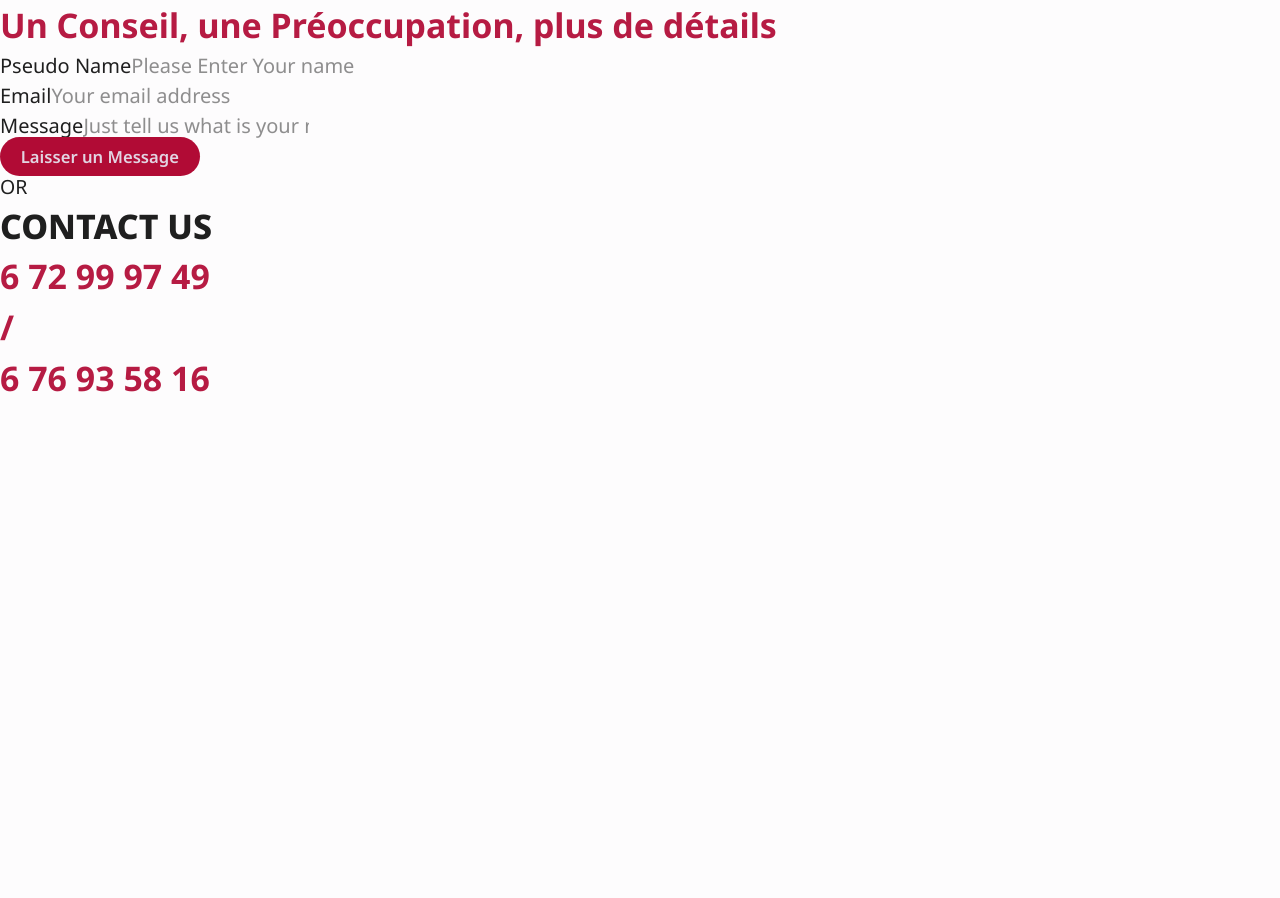
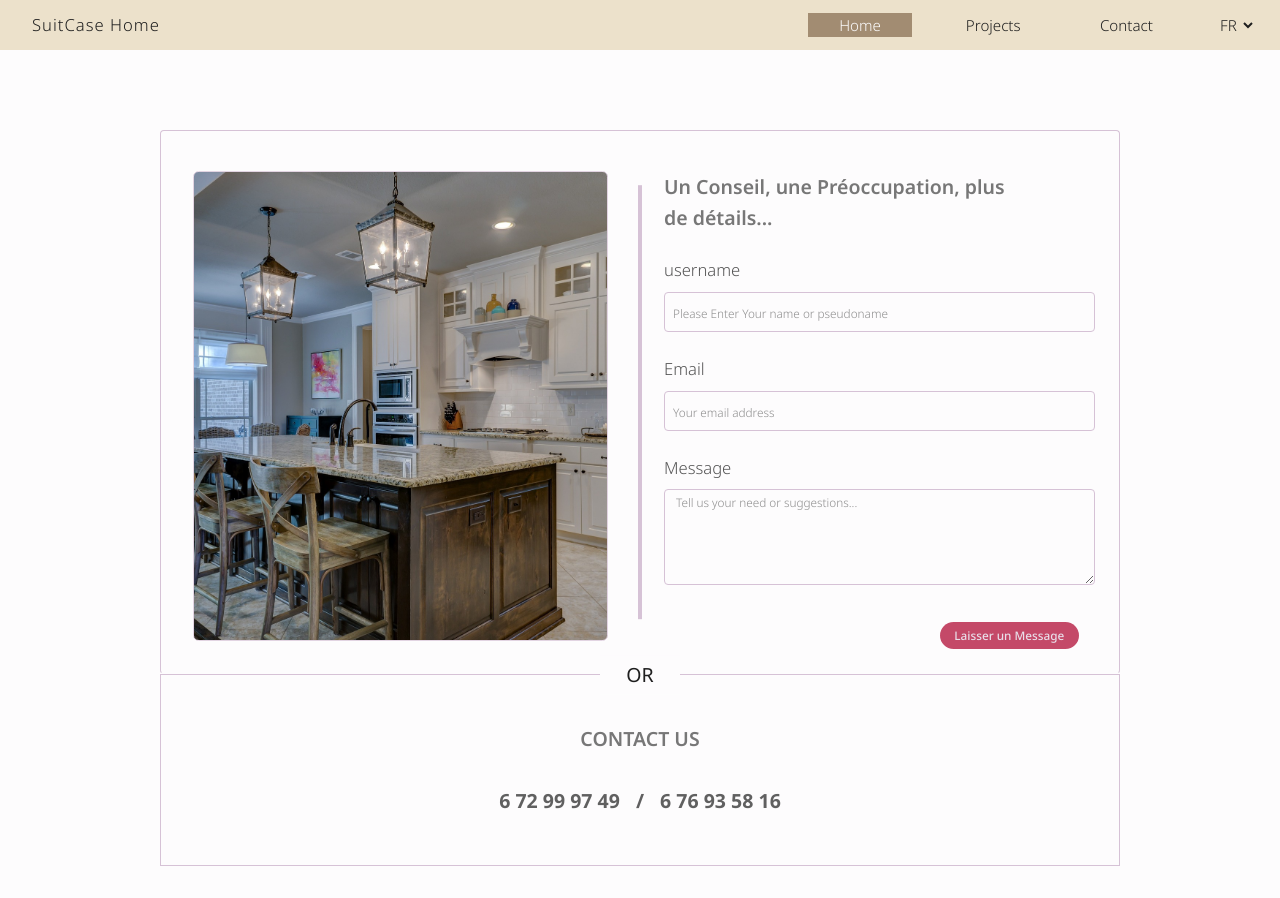
Before and after one commit to BeinRain06/suitcase-home, a Vue app in the folder client/: page /contact in a window 1280 px wide. Before the commit the page ends 800 px from the top, so only its background shows below. Built offline with nearby package versions, Linux system fonts and the light colour scheme.

Commit message:
style contact page -desktop--version_1

```diff
--- a/client/src/App.vue
+++ b/client/src/App.vue
@@ -127,7 +127,7 @@ export default {
     <!-- i have set navbar invisible -- temporary -->
     <nav
       id="navbar"
-      class="navbar hidden flex flex-row justify-between items-center pl-[2rem] pr-[1rem] bg-[var(--background-secondary)]"
+      class="navbar flex flex-row justify-between items-center pl-[2rem] pr-[1rem] bg-[var(--background-secondary)]"
     >
       <div class="logo__nav-container">
         <div class="logo__nav-icon"></div>
--- a/client/src/components/ProjectCallPage.vue
+++ b/client/src/components/ProjectCallPage.vue
@@ -77,6 +77,8 @@ const houseType = reactive({
 const initInfos = reactive({ 0: {}, 1: {}, 2: {}, 3: {} });
 
 onMounted(async () => {
+  console.log("route query projectId :", route.query.projectId);
+
   const projectId = route.query.projectId || "dexter_flip";
 
   const typeQuotation = ["foundation", "plumbing", "electricity", "roofing"];
--- a/client/src/pagetoview/Contact.vue
+++ b/client/src/pagetoview/Contact.vue
@@ -18,21 +18,25 @@ onUpdated(() => {
 </script>
 <template>
   <section id="contact" class="contact">
-    <div class="contact__container">
-      <div class="contact__layout-form">
-        <div class="contact__image-wrap">
+    <div class="contact__container w-full pt-20 pb-8">
+      <div
+        class="contact__layout-form relative mx-auto flex flex-row justify-center"
+      >
+        <div class="contact__image-wrap w-1/2 h-full p-8">
           <div class="contact__image"></div>
         </div>
-        <div class="contact__form-group">
+        <div class="contact__form-group w-1/2 flex flex-col py-8 px-6">
           <div class="contact__form-title">
-            <h3 v-if="!indexLang.val">
-              Un Conseil, une Préoccupation, plus de détails
-            </h3>
-            <h3 v-else>Any Guidance, preoccupation, more details</h3>
+            <p v-if="!indexLang.val" class="w-[80%] font-semibold opacity-60">
+              Un Conseil, une Préoccupation, plus de détails...
+            </p>
+            <p v-else class="w-[80%] font-semibold opacity-60">
+              Any Guidance, preoccupation, more details...
+            </p>
           </div>
-          <div class="contact__form">
-            <div class="contact__form-item">
-              <label for="pseudoname">Pseudo Name</label>
+          <div class="contact__form pt-6">
+            <div class="contact__form-item w-full flex flex-col gap-2">
+              <label for="pseudoname">username</label>
               <input
                 id="pseudoname"
                 name="pseudoname"
@@ -41,7 +45,7 @@ onUpdated(() => {
               />
               <div class="display__input-error"></div>
             </div>
-            <div class="contact__form-item">
+            <div class="contact__form-item w-full mt-4 flex flex-col gap-2">
               <label for="useremail.l">Email</label>
               <input
                 id="useremail"
@@ -51,17 +55,20 @@ onUpdated(() => {
               />
               <div class="display__input-error"></div>
             </div>
-            <div class="contact__form-item">
+            <div class="contact__form-item w-full mt-4 flex flex-col gap-2">
               <label for="message">Message</label>
-              <input
+              <textarea
                 id="message"
                 name="message"
-                class="input__form"
-                placeholder="Just tell us what is your need..."
-              />
+                class="textarea__form"
+                placeholder=" Tell us your need or suggestions..."
+              ></textarea>
               <div class="display__input-error"></div>
             </div>
-            <div class="contact__form-validation">
+            <div
+              class="contact__validation-wrap w-full h-20 px-4 flex flex-row justify-end items-center"
+            >
+              <div class="contact__form-validation relative w-max h-max">
                 <a
                   v-if="!indexLang.val"
                   href="
@@ -80,24 +87,101 @@ onUpdated(() => {
             </div>
           </div>
         </div>
-      <div class="contact__layout-phones">
-        <div class="box__transition">
+        <div class="contact__vertical-straightbar"></div>
+      </div>
+      <div class="contact__layout-phones relative mx-auto">
+        <div class="contact__phones w-full flex flex-col items-center">
+          <div class="contact__box-transition">
             <p>OR</p>
           </div>
-        <div class="contact__phones-title">
-          <h2>CONTACT US</h2>
+          <div class="contact__phones-title pt-12">
+            <p class="font-semibold opacity-60">CONTACT US</p>
           </div>
-        <div class="contact__phones">
+          <div
+            class="contact__phones w-8/12 pt-8 mx-auto flex flex-row justify-center"
+          >
             <div class="phone__icon">
               <div class="icon__phone"></div>
               <div class="icon__whatsapp"></div>
             </div>
-          <h3 class="phone_number">6 72 99 97 49</h3>
-          <h3 class="phone__space">/</h3>
-          <h3 class="phone_number">6 76 93 58 16</h3>
+            <h4 class="phone__number">6 72 99 97 49</h4>
+            <h4 class="phone__space ml-4">/</h4>
+            <h4 class="phone__number ml-4">6 76 93 58 16</h4>
+          </div>
         </div>
       </div>
     </div>
   </section>
 </template>
-<style scoped></style>
+<style scoped>
+/* utilities */
+
+a.cta__button-primary {
+  font-size: var(--mini-size);
+  font-weight: 500;
+  line-height: 1.4;
+  opacity: 0.74;
+}
+
+h4.phone__number,
+h4.phone__space {
+  font-size: var(--regular-size);
+  color: var(--text-paragraph);
+  /* color: var(--title-color); */
+  opacity: 0.7;
+}
+
+/* contact layout form */
+
+.contact__layout-form {
+  width: min(90%, 60rem);
+  padding-top: 0.5rem;
+  height: 34rem;
+  border-radius: 0.25rem;
+  border: 1px solid var(--accent-color-2);
+  border-bottom: 1px solid transparent;
+}
+
+.contact__image {
+  width: 100%;
+  height: 100%;
+  background: url("../assets/images/Solomon-Rodgers_Pixabay.jpg") no-repeat
+    center;
+  background-size: cover;
+  border-radius: 0.35rem;
+  border: 1px solid var(--accent-color-1);
+}
+
+.contact__vertical-straightbar {
+  position: absolute;
+  top: 50%;
+  left: 50%;
+  transform: translate(-50%, -50%);
+  width: 2px;
+  height: 80%;
+  border: 2px solid var(--accent-color-2);
+}
+
+/* contact phone title */
+
+.contact__layout-phones {
+  width: min(90%, 60rem);
+  height: 12rem;
+  border: 1px solid var(--accent-color-2);
+}
+
+.contact__phones-title h4 {
+  letter-spacing: 2px;
+}
+
+.contact__box-transition {
+  position: absolute;
+  top: 0;
+  left: 50%;
+  transform: translate(-50%, -50%);
+  width: 5rem;
+  padding: 0.25rem 0;
+  text-align: center;
+  background-color: var(--background-primary);
+}
+</style>
--- a/client/src/pagetoview/LandingPage.vue
+++ b/client/src/pagetoview/LandingPage.vue
@@ -11,6 +11,8 @@ import {
 } from "../api-data/general-data-center-project.js";
 
 const props = defineProps({ userLanguage: String });
+
+const router = useRouter();
 
 /* const mission = reactive({
   0: {
@@ -27,14 +29,36 @@ const props = defineProps({ userLanguage: String });
 
 /* const indexLang = ref(0); */
 
-const indexLang = reactive({ val: 0 });
+/* const indexLang = reactive({ val: 0 }); */
 
-onUpdated(() => {
-  /*  console.log("userLanguage", props.userLanguage); */
-  if (props.userLanguage) {
+const indexLang = computed(() => {
+  return props.userLanguage === "FR" ? 0 : 1;
+});
+
+/* onUpdated(() => {
+   if (props.userLanguage) {
     indexLang.val = props.userLanguage === "FR" ? 0 : 1;
   }
-});
+}); */
+
+const handleRoute = (route, projectId, hashId) => {
+  const catchProjectId = projectId || "";
+  const catchHashId = hashId || "";
+
+  switch (route) {
+    case "contact":
+      router.push({ path: "/contact" });
+      break;
+    case "home":
+      router.push({ path: "/" }); // have to introduce **hashId**
+      break;
+    case "project":
+      router.push({ path: `/project/${catchProjectId}` }); // check if it is working both without and with *projectId*
+      break;
+    default:
+      throw new Error("Error --handleRoute Fn-- in -- *LandingPage* component");
+  }
+};
 </script>
 <template>
   <main id="landingpage">
@@ -44,7 +68,7 @@ onUpdated(() => {
         <div class="hero__description h-max flex flex-col gap-7">
           <div class="hero_text w-[58%] h-full pt-20 flex flex-col gap-4">
             <h1
-              v-if="!indexLang.val"
+              v-if="!indexLang"
               class="hero__value-proposal text-[var(--background-secondary)]"
             >
               Consolidez la prochaine étape vers
@@ -66,16 +90,17 @@ onUpdated(() => {
             <p
               class="hero__subvalue-proposal font-light text-[var(--background-primary)] opacity-80"
             >
-              {{ hero[indexLang.val].subValueProposal }}
+              {{ hero[indexLang].subValueProposal }}
             </p>
           </div>
           <div class="hero__cta-button relative w-max h-max">
             <div class="cta__button--depth"></div>
             <a
-              v-if="!indexLang.val"
+              v-if="!indexLang"
               href="
         #"
               class="cta__button-primary"
+              @click="() => handleRoute('contact')"
               >OBTENEZ UN AVIS GRATUIT</a
             >
             <a
@@ -83,6 +108,7 @@ onUpdated(() => {
               href="
         #"
               class="cta__button-primary"
+              @click="() => handleRoute('contact')"
               >GET GUIDANCE FREE</a
             >
           </div>
@@ -105,16 +131,17 @@ onUpdated(() => {
           <div class="mission__text">
             <h3 class="mission__title pt-5">MISSION</h3>
             <p class="mission__value font-extralight pt-4">
-              {{ mission[indexLang.val].vision }}
+              {{ mission[indexLang].vision }}
             </p>
           </div>
           <div class="mission__cta-button relative w-max h-max">
             <div class="cta__button--depth"></div>
             <a
-              v-if="!indexLang.val"
+              v-if="!indexLang"
               href="
         #"
               class="cta__button-primary"
+              @click="() => handleRoute('contact')"
               >EN CONNAITRE PLUS</a
             >
             <a
@@ -122,6 +149,7 @@ onUpdated(() => {
               href="
         #"
               class="cta__button-primary"
+              @click="() => handleRoute('contact')"
               >KNOW BETTER</a
             >
           </div>
@@ -147,7 +175,7 @@ onUpdated(() => {
             </div>
             <div class="project__text w-2/3">
               <h4 class="project__title pt-1">{{ projects[key].name }}</h4>
-              <p v-if="!indexLang.val" class="smaller__p pt-3">
+              <p v-if="!indexLang" class="smaller__p pt-3">
                 {{ projects[key].benefit.fr }}
               </p>
               <p v-else class="smaller__p">{{ projects[key].benefit.en }}</p>
@@ -156,20 +184,18 @@ onUpdated(() => {
                 <a
                   href="#"
                   class="cta__button-secondary"
-                  v-if="!indexLang.val"
+                  v-if="!indexLang"
+                  @click="() => handleRoute('project', `${projects[key].id}`)"
                   >{{ projects[key].button.fr }}</a
                 >
-                <a href="#" class="cta__button-secondary" v-else>{{
-                  projects[key].button.en
-                }}</a>
+                <a
+                  href="#"
+                  class="cta__button-secondary"
+                  v-else
+                  @click="() => handleRoute('project', `${projects[key].id}`)"
+                  >{{ projects[key].button.en }}</a
+                >
               </div>
-            </div>
-          </div>
-          <div
-            class="project__box-delivery w-full h-full absolute top-2 right-1 z-10"
-          >
-            <div :id="`duration_${key}`" class="box__duration">
-              <span>{{ projects[key].duration }}</span>
             </div>
           </div>
           <div
@@ -190,13 +216,13 @@ onUpdated(() => {
             class="service__card"
           >
             <div class="service__title text-[var(--highlight-text)]">
-              <h5 v-if="!indexLang.val" class="font-bold">
+              <h5 v-if="!indexLang" class="font-bold">
                 {{ services[key].title.fr }}
               </h5>
               <h5 v-else>{{ services[key].title.en }}</h5>
             </div>
             <div class="service__text bg-[var(--accent-color-1)] p-2">
-              <span v-if="!indexLang.val" class="smaller__span">
+              <span v-if="!indexLang" class="smaller__span">
                 {{ services[key].offer.fr }}
               </span>
               <span v-else class="smaller__span">{{
@@ -211,10 +237,11 @@ onUpdated(() => {
           <div class="services__cta-button relative w-max h-max">
             <div class="cta__button--depth"></div>
             <a
-              v-if="!indexLang.val"
+              v-if="!indexLang"
               href="
         #"
               class="cta__button-primary"
+              @click="() => handleRoute('contact')"
               >OBTENEZ UN AVIS GRATUIT</a
             >
             <a
@@ -222,6 +249,7 @@ onUpdated(() => {
               href="
         #"
               class="cta__button-primary"
+              @click="() => handleRoute('contact')"
               >GET GUIDANCE FREE</a
             >
           </div>
@@ -259,11 +287,11 @@ onUpdated(() => {
               <div
                 class="trust__text w-[75%] max-[520px]:items-center max-[520px]:gap-[0.675rem] flex flex-col gap-[1.125rem]"
               >
-                <h5 v-if="!indexLang.val" class="trust__title">
+                <h5 v-if="!indexLang" class="trust__title">
                   {{ trust[0].title.fr }}
                 </h5>
                 <h5 v-else class="trust__title">{{ trust[0].title.en }}</h5>
-                <p v-if="!indexLang.val" class="trust__description smaller__p">
+                <p v-if="!indexLang" class="trust__description smaller__p">
                   {{ trust[0].description.fr }}
                 </p>
                 <p v-else class="trust__description smaller__p">
@@ -291,12 +319,12 @@ onUpdated(() => {
               <div
                 class="trust__text w-[75%] max-[520px]:items-center max-[520px]:gap-[0.675rem] flex flex-col gap-[1.125rem]"
               >
-                <h5 v-if="!indexLang.val" class="trust__title">
+                <h5 v-if="!indexLang" class="trust__title">
                   {{ trust[1].title.fr }}
                 </h5>
                 <h5 v-else class="trust__title">{{ trust[1].title.en }}</h5>
 
-                <p v-if="!indexLang.val" class="trust__description smaller__p">
+                <p v-if="!indexLang" class="trust__description smaller__p">
                   {{ trust[1].description.fr }}
                 </p>
                 <p v-else class="trust__description smaller__p">
@@ -328,12 +356,12 @@ onUpdated(() => {
               <div
                 class="trust__text w-[75%] max-[520px]:items-center max-[520px]:gap-[0.675rem] flex flex-col gap-[1.125rem]"
               >
-                <h5 v-if="!indexLang.val" class="trust__title">
+                <h5 v-if="!indexLang" class="trust__title">
                   {{ trust[2].title.fr }}
                 </h5>
                 <h5 v-else class="trust__title">{{ trust[2].title.en }}</h5>
 
-                <p v-if="!indexLang.val" class="trust__description smaller__p">
+                <p v-if="!indexLang" class="trust__description smaller__p">
                   {{ trust[2].description.fr }}
                 </p>
                 <p v-else class="trust__description smaller__p">
@@ -349,18 +377,20 @@ onUpdated(() => {
           <div class="trust__cta-button relative w-max h-max">
             <div class="cta__button--depth"></div>
             <a
-              v-if="!indexLang.val"
+              v-if="!indexLang"
               href="
         #"
               class="cta__button-primary"
-              >EN CONNAITRE PLUS</a
+              @click="() => handleRoute('project')"
+              >VOIR EXAMPLE PROJETS</a
             >
             <a
               v-else
               href="
         #"
               class="cta__button-primary"
-              >KNOW BETTER</a
+              @click="() => handleRoute('project')"
+              >LOOK SAMPLE PROJECTS</a
             >
           </div>
         </div>
@@ -379,7 +409,7 @@ onUpdated(() => {
 
         <div class="breathing_description">
           <h1
-            v-if="!indexLang.val"
+            v-if="!indexLang"
             class="breathing__ft-size text-[var(--accent-color-1)]"
           >
             Ravivez Votre Journée... Retournez à la maison sachant que les lieux
@@ -406,16 +436,17 @@ onUpdated(() => {
           <div class="reinforcement__text">
             <h3 class="reinforcement__title pt-5">COLLABORATION</h3>
             <p class="reinforcement__value font-extralight pt-4">
-              {{ reinforcement[indexLang.val].vision }}
+              {{ reinforcement[indexLang].vision }}
             </p>
           </div>
           <div class="reinforcement__cta-button relative w-max h-max">
             <div class="cta__button--depth"></div>
             <a
-              v-if="!indexLang.val"
+              v-if="!indexLang"
               href="
         #"
               class="cta__button-primary"
+              @click="() => handleRoute('contact')"
               >EN CONNAITRE PLUS</a
             >
             <a
@@ -423,6 +454,7 @@ onUpdated(() => {
               href="
         #"
               class="cta__button-primary"
+              @click="() => handleRoute('contact')"
               >KNOW BETTER</a
             >
           </div>
@@ -439,7 +471,7 @@ onUpdated(() => {
           <div
             class="farewell__text w-[78%] text-center text-[var(--highlight-text)] mx-auto opacity-65"
           >
-            <h2 v-if="!indexLang.val">
+            <h2 v-if="!indexLang">
               Pas besoin d'etre criard ou ventard. Si d'autres l'on construit
               ces lieux d'habitations plaisants. Pleins de joyeux matins et de
               paisible soirs. Pourquoi pas Vous ?
@@ -454,18 +486,20 @@ onUpdated(() => {
             <div class="farewell__cta-button relative w-max h-max z-10">
               <div class="cta__button--depth"></div>
               <a
-                v-if="!indexLang.val"
+                v-if="!indexLang"
                 href="
         #"
                 class="cta__button-primary"
-                >EN CONNAITRE PLUS</a
+                @click="() => handleRoute('project')"
+                >VOIR EXAMPLE PROJETS</a
               >
               <a
                 v-else
                 href="
         #"
                 class="cta__button-primary"
-                >KNOW BETTER</a
+                @click="() => handleRoute('project')"
+                >LOOK SAMPLE PROJECTS</a
               >
             </div>
           </div>
--- a/client/src/pagetoview/ProjectPage.vue
+++ b/client/src/pagetoview/ProjectPage.vue
@@ -53,17 +53,19 @@ onUpdated(() => {
 
 .projectmodalpage__wrap {
   /* set display none --temporary-- */
-  display: none;
+  /* display: none; */
 
   position: absolute;
   top: 0;
   left: -25%;
   width: 100%;
-  height: 100%;
+  /* height: 100%; */
+  height: calc(100vh - 3.125rem);
   background-color: hsla(300, 20%, 99%, 0.86);
   background-color: hsla(300, 20%, 99%, 0.96);
   /* opacity: 0.85; */
   visibility: hidden;
+  overflow-y: hidden;
   z-index: 0;
   transition: all 350ms ease-in-out;
 }
@@ -78,6 +80,7 @@ onUpdated(() => {
   background-color: hsla(300, 20%, 99%, 0.96);
   visibility: visible;
   /* opacity: 1; */
+  overflow-y: scroll;
   z-index: 35;
 }
 </style>
--- a/client/src/router/router.js
+++ b/client/src/router/router.js
@@ -7,7 +7,7 @@ const routes = [
     component: () => import("../pagetoview/LandingPage.vue"),
   },
   {
-    path: "/project",
+    path: "/project/:projectId?",
     name: "project",
     component: () => import("../pagetoview/ProjectPage.vue"),
   },
--- a/client/src/style.css
+++ b/client/src/style.css
@@ -54,7 +54,7 @@
 
 @media screen and (min-width: 1160px) {
   :root {
-    --mini-size: calc(0.6rem + 0.12vw);
+    --mini-size: calc(0.64rem + 0.12vw);
     --cater-size: calc(0.85rem + 0.12vw);
     --mid-size: calc(0.96rem + 0.1vw);
     --regular-size: calc(1.18rem + 0.05vw);
@@ -141,6 +141,13 @@ span {
   line-height: 1.6;
 }
 
+label {
+  font-size: var(--mid-size);
+  font-weight: 300;
+  line-height: 1.6;
+  opacity: 0.76;
+}
+
 span.smaller__span {
   font-size: var(--cater-size);
   font-weight: 300;
@@ -167,6 +174,7 @@ a.cta__button-link {
 }
 
 a.cta__button-primary {
+  position: relative;
   color: var(--accent-color-1);
   background-color: var(--title-color);
   font-size: var(--mid-size);
@@ -177,6 +185,7 @@ a.cta__button-primary {
 }
 
 a.cta__button-secondary {
+  position: relative;
   width: max-content;
   padding: 0.25em 0.1em;
   color: var(--highlight-text);
@@ -185,6 +194,30 @@ a.cta__button-secondary {
   line-height: 1.5;
   opacity: 0.5;
   border-bottom: 1px solid var(--highlight-text);
+}
+
+input::placeholder,
+textarea::placeholder {
+  font-size: var(--mini-size);
+  font-weight: 300;
+}
+
+input {
+  width: 100%;
+  height: 2.5rem;
+  padding: 0.25rem 0.5rem;
+  font-size: var(--cater-size);
+  border-radius: 0.25rem;
+  border: 1px solid var(--accent-color-2);
+}
+
+textarea {
+  width: 100%;
+  height: 6rem;
+  padding: 0.25rem 0.5rem;
+  font-size: var(--cater-size);
+  border-radius: 0.25rem;
+  border: 1px solid var(--accent-color-2);
 }
 
 /* font families */
```
Lines whose indentation alone changed are shown as unchanged.
